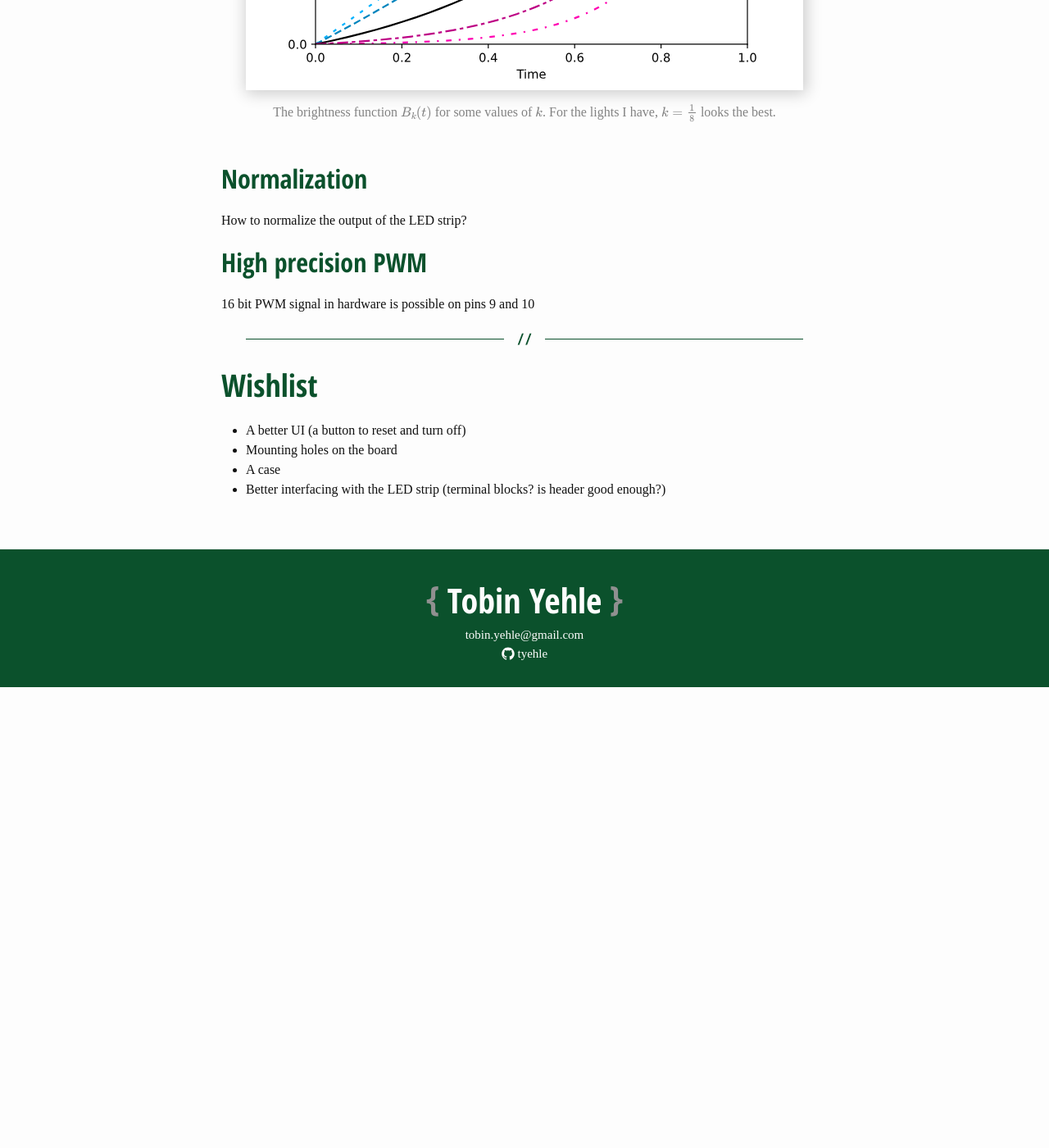
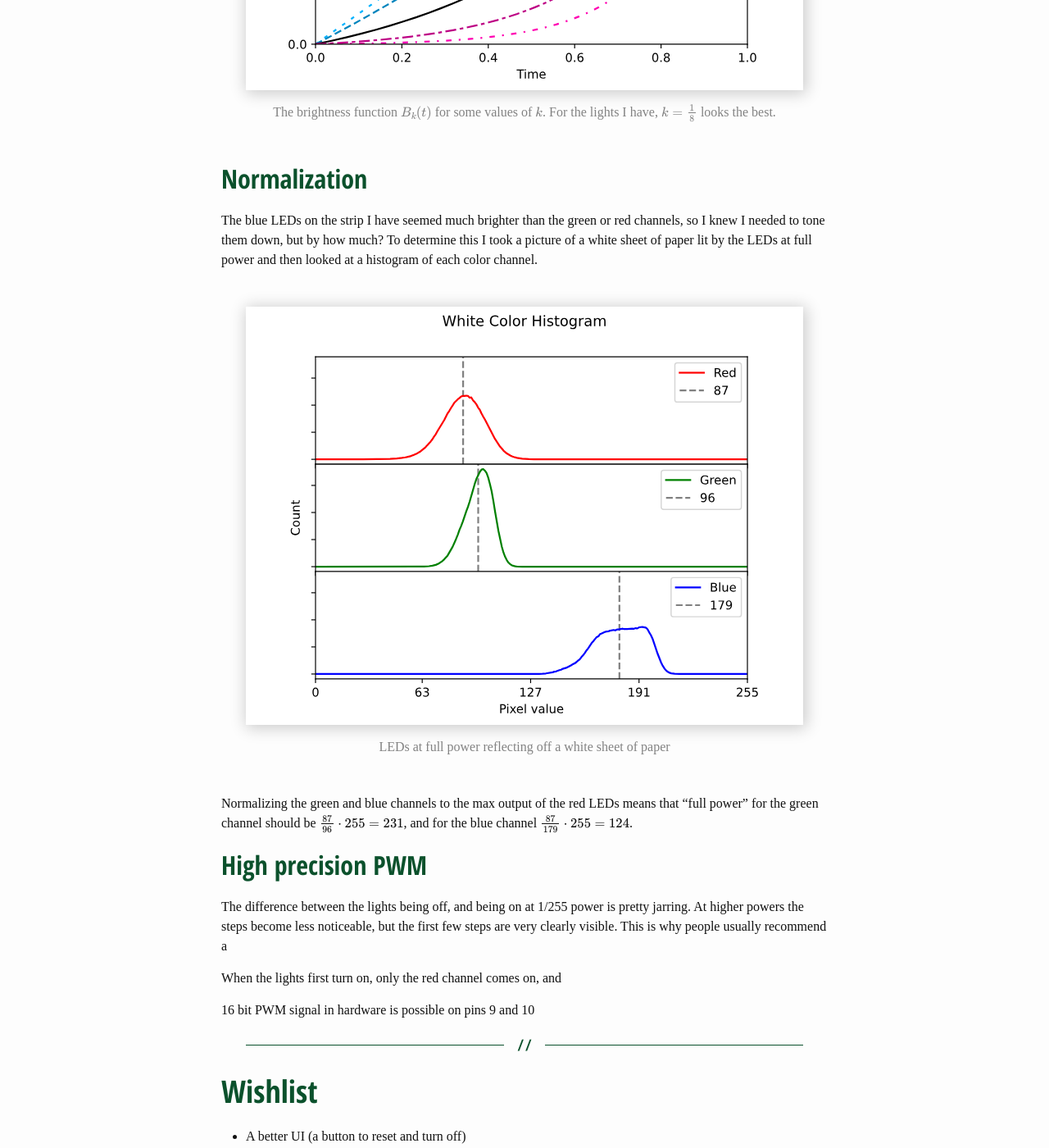
Before and after one commit to tyehle/tyehle.github.io, a Jekyll site: the page built from _posts/2020-05-07-sunrise.md, in a window 1280 px wide and 1400 px high, scrolled down 7795 px. Shown: the whole window at 82% size. Built offline with Jekyll 4.4.1, drawn with Linux system fonts in a browser that asks for light colours; some web fonts are replaced; formulas are drawn with MathJax 3; before the commit the page ends 8633 px from its top, so only the background shows below that.

Commit message:
talk about normalizing the LED strip

```diff
--- a/_posts/2020-05-07-sunrise.md
+++ b/_posts/2020-05-07-sunrise.md
@@ -117,10 +117,21 @@ $$ B_k(t) = k \left( \exp \left( t \ln \left( \frac{1}{k} + 1 \right) \right) -
 
 ## Normalization
 
-How to normalize the output of the LED strip?
+The blue LEDs on the strip I have seemed much brighter than the green or red channels, so I knew I needed to tone them down, but by how much? To determine this I took a picture of a white sheet of paper lit by the LEDs at full power and then looked at a histogram of each color channel.
+
+{% include figure.html
+    contents='![white histogram](/resources/sunrise/white-hist.svg){:width="100%"}'
+    caption='LEDs at full power reflecting off a white sheet of paper'
+%}
+
+Normalizing the green and blue channels to the max output of the red LEDs means that "full power" for the green channel should be $$\frac{87}{96} \cdot 255 = 231$$, and for the blue channel $$\frac{87}{179} \cdot 255 = 124$$.
 
 
 ## High precision PWM
+
+The difference between the lights being off, and being on at 1/255 power is pretty jarring. At higher powers the steps become less noticeable, but the first few steps are very clearly visible. This is why people usually recommend a
+
+When the lights first turn on, only the red channel comes on, and
 
 16 bit PWM signal in hardware is possible on pins 9 and 10
 
```
Also changed, not shown: resources/sunrise/white-hist.svg (added).
